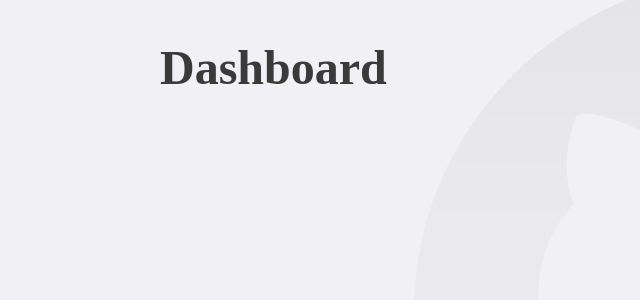
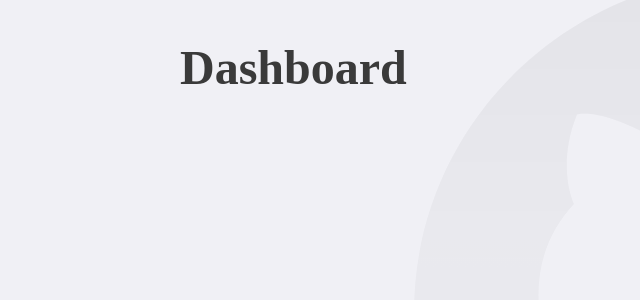
Before and after one commit to Scherpel/github-explorer, a React (Create React App) app in the folder github-explorer/: page / in a window 1280 px wide. Shown: the top 300 px of the page, without its empty margins (0-640 px from the left). Built offline with nearby package versions, Linux system fonts and the light colour scheme.

Commit message:
fixing global.ts file

```diff
--- a/github-explorer/src/styles/global.ts
+++ b/github-explorer/src/styles/global.ts
@@ -5,7 +5,7 @@ export default createGlobalStyle`
         margin: 0;
         padding: 0;
         outline: 0;
-        box-sizing: 0;
+        box-sizing: border-box;
     }
 
     body{
@@ -14,7 +14,7 @@ export default createGlobalStyle`
     }
 
     body, input, button{
-        font: 16pc Roboto sans-serif;
+        font: 16px Roboto sans-serif;
     }
 
     button{
```
